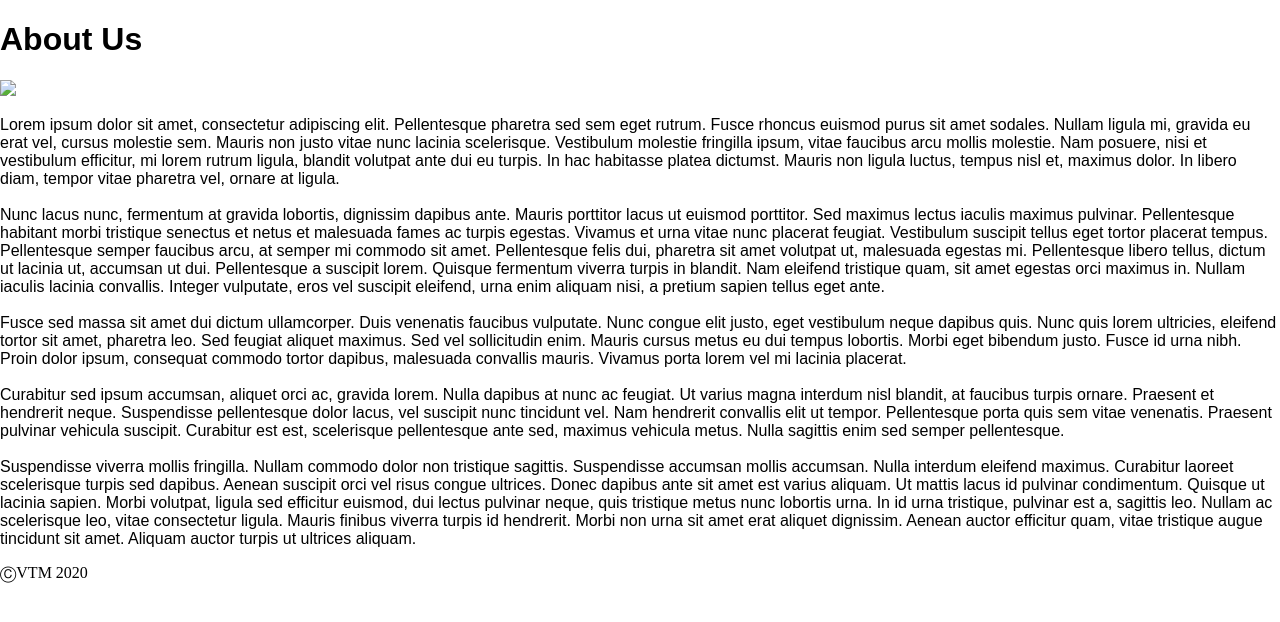
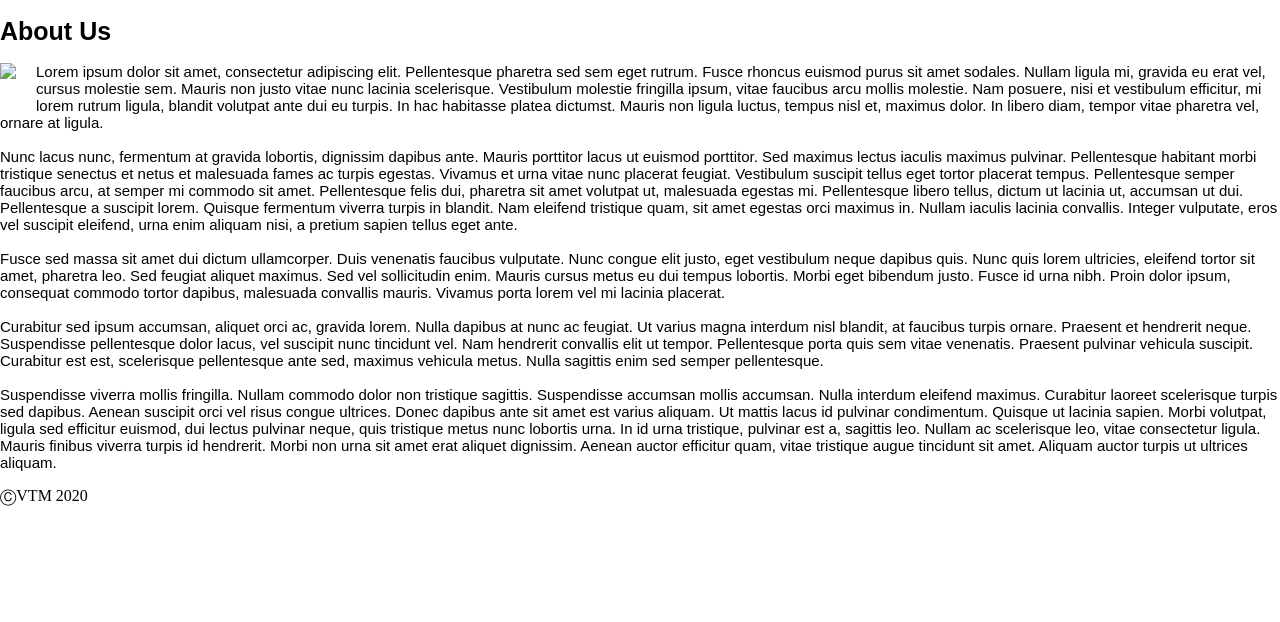
Before and after one commit to yuqing-luo/vtm_site, a Flask app: page /about in a window 1280 px wide. Shown: the part 116-738 px from the top of the page. Run offline with Flask 2, Linux system fonts and the light colour scheme; some libraries are stand-ins or nearby versions.

Commit message:
modify css

```diff
--- a/static/css/stylesheet.css
+++ b/static/css/stylesheet.css
@@ -54,3 +54,16 @@ div.home h1 {
 div.home p {
     font-size: 15px;
 }
+
+.president {
+    float: left;
+    padding: 0 20px 20px 0;
+}
+
+div.about h1 {
+    font-size: 25px;
+}
+
+div.about p {
+    font-size:15px;
+}
--- a/templates/about.html
+++ b/templates/about.html
@@ -8,7 +8,7 @@
 <div class ="about">
     <h1>About Us</h1>
 
-    <a href="https://placeholder.com"><img src="https://via.placeholder.com/200x250/?text=company president"></a>
+    <a href="https://placeholder.com"><img class="president" src="https://via.placeholder.com/200x250/?text=company president"></a>
 
     <p>
         Lorem ipsum dolor sit amet, consectetur adipiscing elit. Pellentesque pharetra sed sem eget rutrum.
```
